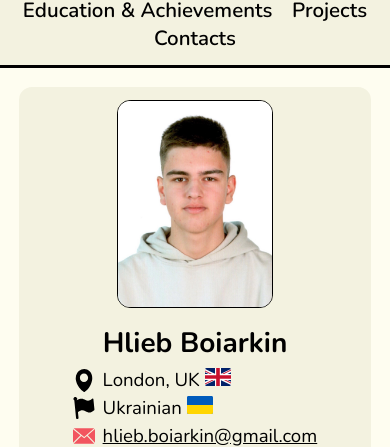
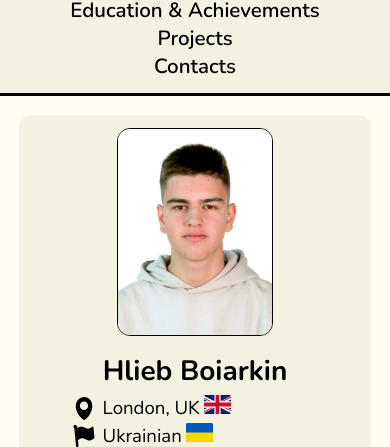
Before and after one commit to s0urcedev/personal-website, a plain HTML site: page index.html in a window 390 px wide. Shown: the part 60-507 px from the top of the page. Drawn offline with nearby package versions, Linux system fonts and the light colour scheme.

Commit message:
Fix responsiveness

```diff
--- a/index.html
+++ b/index.html
@@ -39,7 +39,7 @@
         </section>
         <div>
             <aside>
-                <div>
+                <div class="doublable">
                     <figure id="personal_photo">
                         <img src="./images/personal_photo.jpg" title="Personal photo">
                     </figure>
@@ -104,7 +104,7 @@
             </aside>
             <aside id="highest_achievements">
                 <h2>Highest achievements</h2>
-                <div>
+                <div class="doublable">
                     <div class="icon-text">
                         <img src="images/icons/other/medal_bronze.svg" title="Bronze medal"><span><b>UOI 2021-22 III stage:</b> Third place</span>
                         <img src="images/icons/other/medal_silver.svg" title="Silver medal"><span><b>UOI 2022-23 III stage:</b> Second place</span>
@@ -212,7 +212,7 @@
         <div>
             <aside>
                 <h2 id="key_skills">Key skills</h2>
-                <div>
+                <div class="doublable">
                     <div>
                         <h3>Front-end</h3>
                         <div class="icon-text icon-text-double">
--- a/styles/main.css
+++ b/styles/main.css
@@ -180,6 +180,12 @@ h4 > a {
     height: 1.2rem;
 }
 
+.icon-text > span {
+    display: flex;
+    flex-wrap: wrap;
+    column-gap: 0.25rem;
+}
+
 /* grid for dates and text */
 
 .date-text {
--- a/styles/media.css
+++ b/styles/media.css
@@ -51,7 +51,7 @@
         border-bottom: 0.12rem solid var(--color-f1);
     }
 
-    .section-aside > div > aside > div {
+    .section-aside > div > aside > div.doublable {
         grid-template-columns: 1fr 1fr;
     }
 
@@ -71,10 +71,15 @@
     .see-more, .section-aside > section > article > p.see-more {
         margin-top: 0.5rem;
     }
+
 }
 
 /* mobile and less */
 @media only screen and (max-width: 600px) {
+
+    #header > nav > ul {
+        flex-direction: column;
+    }
 
     /* general elements */
 
@@ -84,9 +89,9 @@
 
     /* section and aside elements */
 
-    .section-aside > div > aside > div {
-        grid-template-columns: 1fr;
-        justify-self: center;
+    .section-aside > div > aside > div, .section-aside > div > aside > div.doublable {
+        grid-template-columns: auto;
+        justify-content: center;
     }
 
     /* personal photo */
@@ -119,4 +124,5 @@
     article .date-text > section + span {
         margin-top: 0.8rem;
     }
+
 }
```
Also changed, not shown: education_achievements.html (+1 -1 lines), projects.html (+1 -1 lines).
